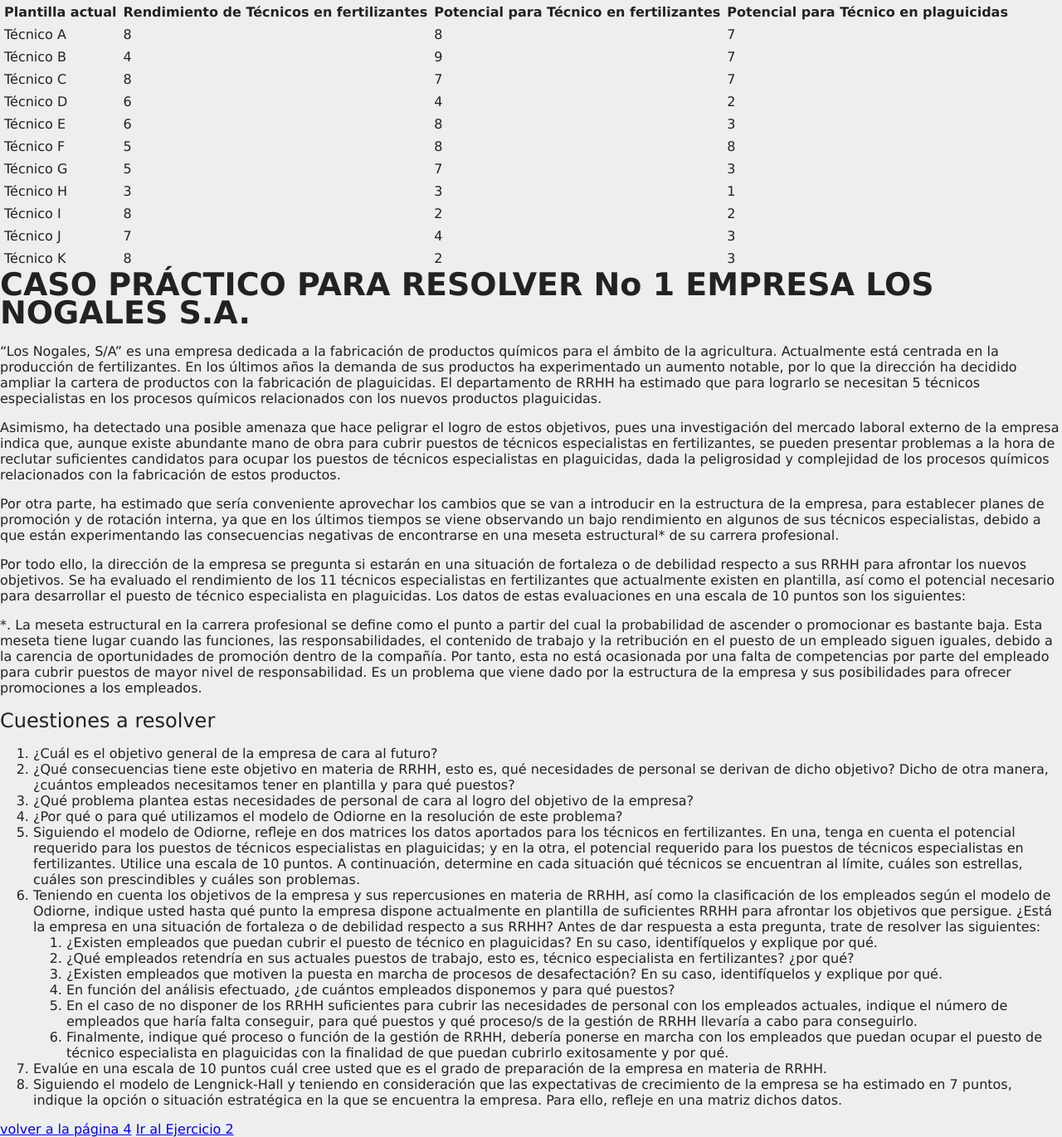
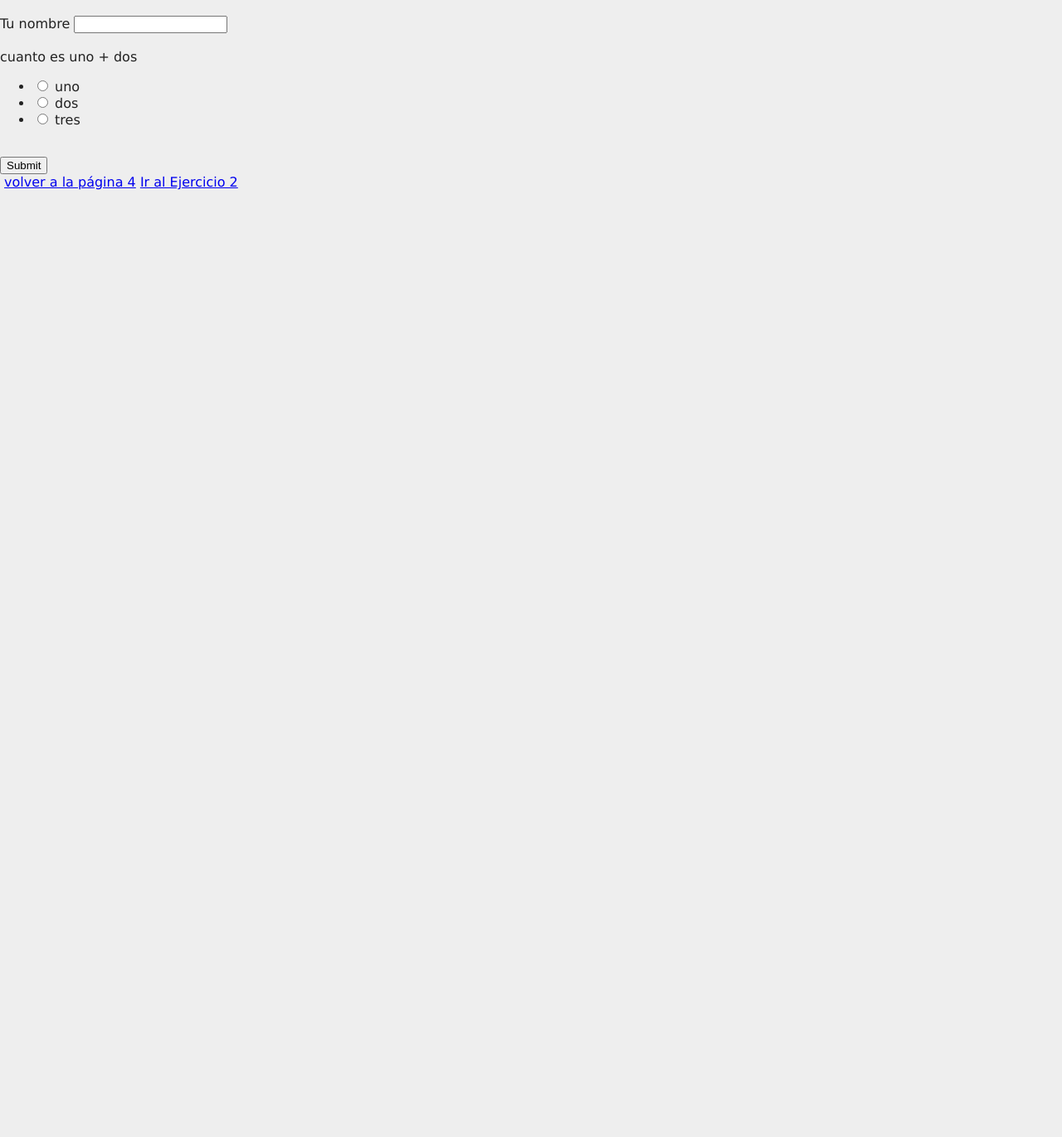
Before and after one commit to Sauco82/aprendiendo-frontend, a PHP site: page /ejercicio1.html in a window 1280 px wide. Shown: the whole page at 83% size. After the commit the page ends 229 px from the top, so only its background shows below. Run offline with PHP 8.4, Linux system fonts and the light colour scheme; some libraries are stand-ins or nearby versions.

Commit message:
creado mecanismo para formularios que se corrigen no intrusivos

```diff
--- a/ejercicio1.html
+++ b/ejercicio1.html
@@ -4,122 +4,59 @@
 		<meta http-equiv="Content-Type" content="text/html; charset=UTF-8" />
 		<title>PRÁCTICA No 2: TÉCNICAS AUXILIARES DEL PROCESO DE DIRECCIÓN ESTRATÉGICA DE RRHH.</title>
 		<link rel="stylesheet" type="text/css" href="style.css">
+		<script src="http://ajax.googleapis.com/ajax/libs/jquery/1.4.2/jquery.min.js"></script>
+		<script src="interaction.js"></script>
+		<script type="text/javascript">
+			function envia(form){
+				numero_de_preguntas = 1;
+				if (valida(numero_de_preguntas)){
+					form.action='https://docs.google.com/spreadsheet/formResponse?formkey=dGVmMHRXckR4eXozX0EyLWlQbi1DalE6MQ&amp;ifq';
+					muestraSoluciones();
+				}
+			}
+		</script>
 	</head>
 
 	<body>
-		<table class="izquierda">
-			<tr>
-				<th>Plantilla actual</th>
-				<th>Rendimiento de Técnicos en fertilizantes</th>
-				<th>Potencial para Técnico en fertilizantes</th>
-				<th>Potencial para Técnico en plaguicidas</th>
-			</tr>
-			<tr>
-				<td>Técnico A</td>
-				<td>8</td>
-				<td>8</td>
-				<td>7</td>
-			</tr>
-			<tr>
-				<td>Técnico B</td>
-				<td>4</td>
-				<td>9</td>
-				<td>7</td>
-			</tr>
-			<tr>
-				<td>Técnico C</td>
-				<td>8</td>
-				<td>7</td>
-				<td>7</td>
-			</tr>
-			<tr>
-				<td>Técnico D</td>
-				<td>6</td>
-				<td>4</td>
-				<td>2</td>
-			</tr>
-			<tr>
-				<td>Técnico E</td>
-				<td>6</td>
-				<td>8</td>
-				<td>3</td>
-			</tr>
-			<tr>
-				<td>Técnico F</td>
-				<td>5</td>
-				<td>8</td>
-				<td>8</td>
-			</tr>
-			<tr>
-				<td>Técnico G</td>
-				<td>5</td>
-				<td>7</td>
-				<td>3</td>
-			</tr>
-			<tr>
-				<td>Técnico H</td>
-				<td>3</td>
-				<td>3</td>
-				<td>1</td>
-			</tr>
-			<tr>
-				<td>Técnico I</td>
-				<td>8</td>
-				<td>2</td>
-				<td>2</td>
-			</tr>
-			<tr>
-				<td>Técnico J</td>
-				<td>7</td>
-				<td>4</td>
-				<td>3</td>
-			</tr>
-			<tr>
-				<td>Técnico K</td>
-				<td>8</td>
-				<td>2</td>
-				<td>3</td>
-			</tr>
-		</table>
 
-		<div class="derecha">
-			<h1>CASO PRÁCTICO PARA RESOLVER No 1 EMPRESA LOS NOGALES S.A.</h1>
-			<p>“Los Nogales, S/A” es una empresa dedicada a la fabricación de productos químicos para el ámbito de la agricultura. Actualmente está centrada en la producción de fertilizantes. En los últimos años la demanda de sus productos ha experimentado un aumento notable, por lo que la dirección ha decidido ampliar la cartera de productos con la fabricación de plaguicidas. El departamento de RRHH ha estimado que para lograrlo se necesitan 5 técnicos especialistas en los procesos químicos relacionados con los nuevos productos plaguicidas.</p>
-			<p>Asimismo, ha detectado una posible amenaza que hace peligrar el logro de estos objetivos, pues una investigación del mercado laboral externo de la empresa indica que, aunque existe abundante mano de obra para cubrir puestos de técnicos especialistas en fertilizantes, se pueden presentar problemas a la hora de reclutar suficientes candidatos para ocupar los puestos de técnicos especialistas en plaguicidas, dada la peligrosidad y complejidad de los procesos químicos relacionados con la fabricación de estos productos. </p>
-			<p>Por otra parte, ha estimado que sería conveniente aprovechar los cambios que se van a introducir en la estructura de la empresa, para establecer planes de promoción y de rotación interna, ya que en los últimos tiempos se viene observando un bajo rendimiento en algunos de sus técnicos especialistas, debido a que están experimentando las consecuencias negativas de encontrarse en una meseta estructural* de su carrera profesional. </p>
-			<p class="arregla">Por todo ello, la dirección de la empresa se pregunta si estarán en una situación de fortaleza o de debilidad respecto a sus RRHH para afrontar los nuevos objetivos. Se ha evaluado el rendimiento de los 11 técnicos especialistas en fertilizantes que actualmente existen en plantilla, así como el potencial necesario para desarrollar el puesto de técnico especialista en plaguicidas. Los datos de estas evaluaciones en una escala de 10 puntos son los siguientes:</p>
+		<form target="fake-target" action="" onsubmit="envia(this);" method="POST" id="ss-form">
+			<br>
+			<div class="errorbox-good">
+			<div class="ss-item  ss-text"><div class="ss-form-entry"><label class="ss-q-title" for="entry_0">Tu nombre
+			</label>
+			<label class="ss-q-help" for="entry_0"></label>
+			<input type="text" name="entry.0.single" value="" class="ss-q-short" id="entry_0"></div></div></div>
+			<br> <div class="errorbox-good">
+			<div class="ss-item  ss-radio"><div class="ss-form-entry"><label class="ss-q-title" for="entry_2">cuanto es uno + dos
+			</label>
+			<label class="ss-q-help" for="entry_2"></label>
+
+			<ul class="ss-choices">
+				<li class="ss-choice-item"><label class="ss-choice-label">
+					<input type="radio" name="entry.2.group" value="uno" class="ss-q-radio" id="group_2_1">
+			uno</label>
+			<div class="correcto">sdmknfdslkjdgk</div>
+		</li>
+				<li class="ss-choice-item"><label class="ss-choice-label">
+					<input type="radio" name="entry.2.group" value="dos" class="ss-q-radio" id="group_2_2">
+				dos</label><div>sdmknfdslkjdgk</div></li>
+				<li class="ss-choice-item"><label class="ss-choice-label">
+					<input type="radio" name="entry.2.group" value="tres" class="ss-q-radio" id="group_2_3">
+			tres</label><div>sdmknfdslkjdgk</div></li>
+			</ul>
+		</div></div></div>
+			<br>
+			<input type="hidden" name="pageNumber" value="0">
+			<input type="hidden" name="backupCache" value="">
 
 
+			<div class="ss-item ss-navigate"><div class="ss-form-entry">
+			<input type="submit" name="submit" value="Submit"></div></div>
+		</form>
 
+  		<iframe src="#" id="fake-target" name="fake-target" style="width:0px; height:0px; border:0px;"></iframe>
 
-			<p>*. La meseta estructural en la carrera profesional se define como el punto a partir del cual la probabilidad de ascender o promocionar es bastante baja. Esta meseta tiene lugar cuando las funciones, las responsabilidades, el contenido de trabajo y la retribución en el puesto de un empleado siguen iguales, debido a la carencia de oportunidades de promoción dentro de la compañía. Por tanto, esta no está ocasionada por una falta de competencias por parte del empleado para cubrir puestos de mayor nivel de responsabilidad. Es un problema que viene dado por la estructura de la empresa y sus posibilidades para ofrecer promociones a los empleados.</p>
-
-			<div class="conclear">
-				<h2>Cuestiones a resolver</h2>
-
-				<ol>
-					<li>¿Cuál es el objetivo general de la empresa de cara al futuro?</li>
-					<li>¿Qué consecuencias tiene este objetivo en materia de RRHH, esto es, qué necesidades de personal se derivan de dicho objetivo? Dicho de otra manera, ¿cuántos empleados necesitamos tener en plantilla y para qué puestos?</li>
-					<li>¿Qué problema plantea estas necesidades de personal de cara al logro del objetivo de la empresa?</li>
-					<li>¿Por qué o para qué utilizamos el modelo de Odiorne en la resolución de este problema?</li>
-					<li>Siguiendo el modelo de Odiorne, refleje en dos matrices los datos aportados para los técnicos en fertilizantes. En una, tenga en cuenta el potencial requerido para los puestos de técnicos especialistas en plaguicidas; y en la otra, el potencial requerido para los puestos de técnicos especialistas en fertilizantes. Utilice una escala de 10 puntos. A continuación, determine en cada situación qué técnicos se encuentran al límite, cuáles son estrellas, cuáles son prescindibles y cuáles son problemas.</li>
-					<li>Teniendo en cuenta los objetivos de la empresa y sus repercusiones en materia de RRHH, así como la clasificación de los empleados según el modelo de Odiorne, indique usted hasta qué punto la empresa dispone actualmente en plantilla de suficientes RRHH para afrontar los objetivos que persigue. ¿Está la empresa en una situación de fortaleza o de debilidad respecto a sus RRHH? Antes de dar respuesta a esta pregunta, trate de resolver las siguientes:</li>
-						<ol>
-							<li>¿Existen empleados que puedan cubrir el puesto de técnico en plaguicidas? En su caso, identifíquelos y explique por qué.</li>
-							<li>¿Qué empleados retendría en sus actuales puestos de trabajo, esto es, técnico especialista en fertilizantes? ¿por qué?</li>
-							<li>¿Existen empleados que motiven la puesta en marcha de procesos de desafectación? En su caso, identifíquelos y explique por qué.</li>
-							<li>En función del análisis efectuado, ¿de cuántos empleados disponemos y para qué puestos?</li>
-							<li>En el caso de no disponer de los RRHH suficientes para cubrir las necesidades de personal con los empleados actuales, indique el número de empleados que haría falta conseguir, para qué puestos y qué proceso/s de la gestión de RRHH llevaría a cabo para conseguirlo.</li>
-							<li>Finalmente, indique qué proceso o función de la gestión de RRHH, debería ponerse en marcha con los empleados que puedan ocupar el puesto de técnico especialista en plaguicidas con la finalidad de que puedan cubrirlo exitosamente y por qué.</li>
-						</ol>
-					<li>Evalúe en una escala de 10 puntos cuál cree usted que es el grado de preparación de la empresa en materia de RRHH.</li>
-					<li>Siguiendo el modelo de Lengnick-Hall y teniendo en consideración que las expectativas de crecimiento de la empresa se ha estimado en 7 puntos, indique la opción o situación estratégica en la que se encuentra la empresa. Para ello, refleje en una matriz dichos datos.</li>
-
-				</ol>
-			</div>
-		</div>
-
-	<a href="pagina4.html">volver a la página 4</a>
-	<a href="ejercicio2.html">Ir al Ejercicio 2</a>
+		<a href="pagina4.html">volver a la página 4</a>
+		<a href="ejercicio2.html">Ir al Ejercicio 2</a>
 	</body>
 </html>
--- a/interaction.js
+++ b/interaction.js
@@ -10,3 +10,28 @@ function muestraEnTabla(){
 	}
 	return false;
 }
+
+function valida(numero_de_preguntas){
+	if ( $("input:checked").length != numero_de_preguntas){
+		return false;
+	}
+	return true;
+}
+
+function ValidaDNI(dni) {
+  numero = dni.substr(0,dni.length-1);
+  let = dni.substr(dni.length-1,1).toUpperCase();
+  numero = numero % 23;
+  letra='TRWAGMYFPDXBNJZSQVHLCKET';
+  letra=letra.substring(numero,numero+1);
+  if (letra!=let  || dni.length<9){
+    return false;
+  }
+  return true;
+}
+
+function muestraSoluciones(){
+	$("input:checked").parent().parent().addClass('muestra');
+	$("#ss-form").addClass("esconde");
+	$("input:text").addClass("muestra");
+}
--- a/style.css
+++ b/style.css
@@ -235,3 +235,19 @@ table#ejemplos td.conboton a:hover, .page_links a:hover{
 }
 
 .page_links a.prev:hover{background:#aaa;}
+
+
+/* ==========   Formularios ===============*/
+
+.esconde ul.ss-choices li,
+ul.ss-choices li div,
+.esconde input
+{display: none;}
+
+ul.ss-choices li.muestra,
+ul.ss-choices li.muestra div,
+ .esconde input.muestra
+ {display:block;}
+
+ul.ss-choices li.muestra div{background:red;}
+ul.ss-choices li.muestra div.correcto{background:green;}
```
